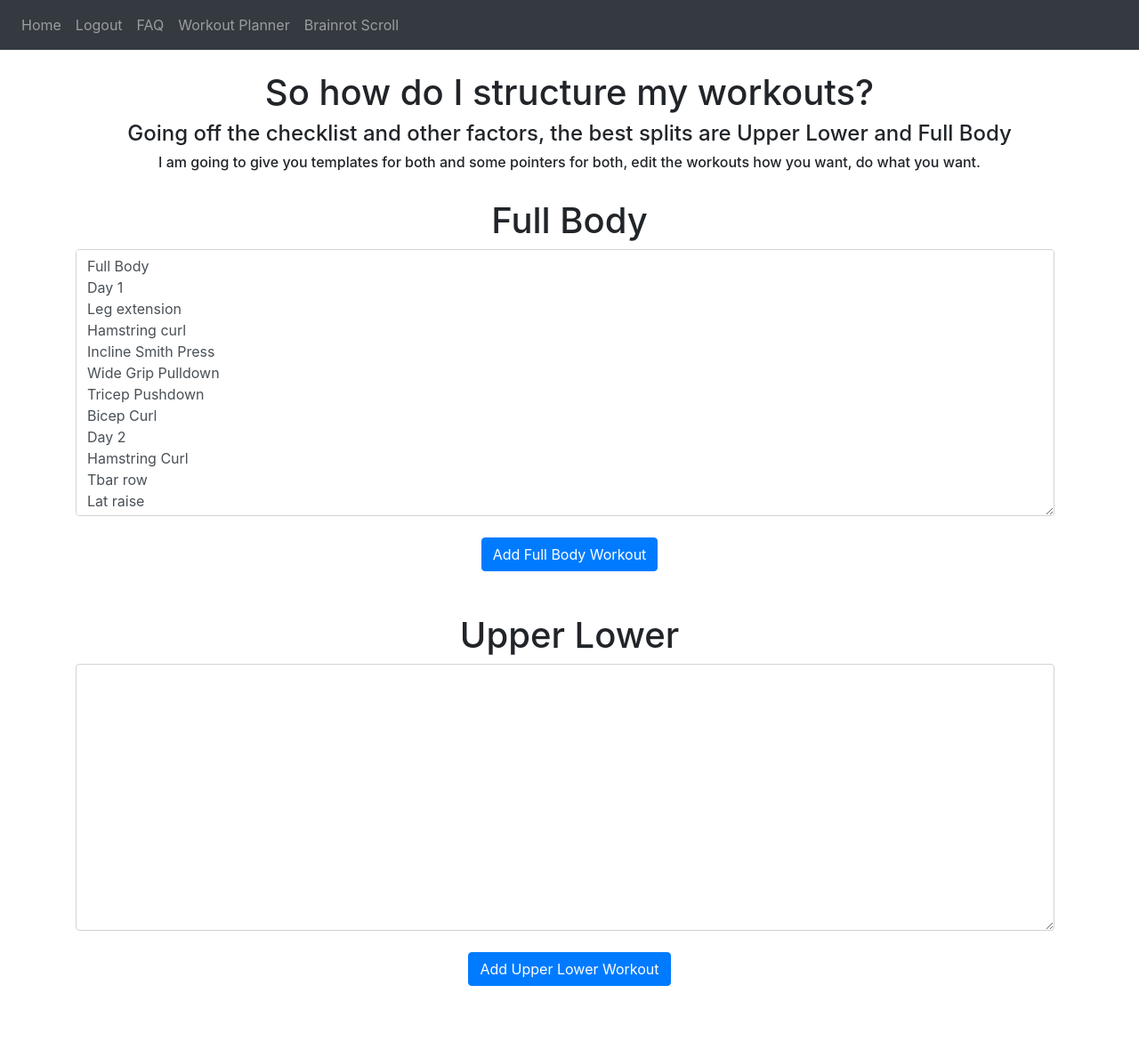
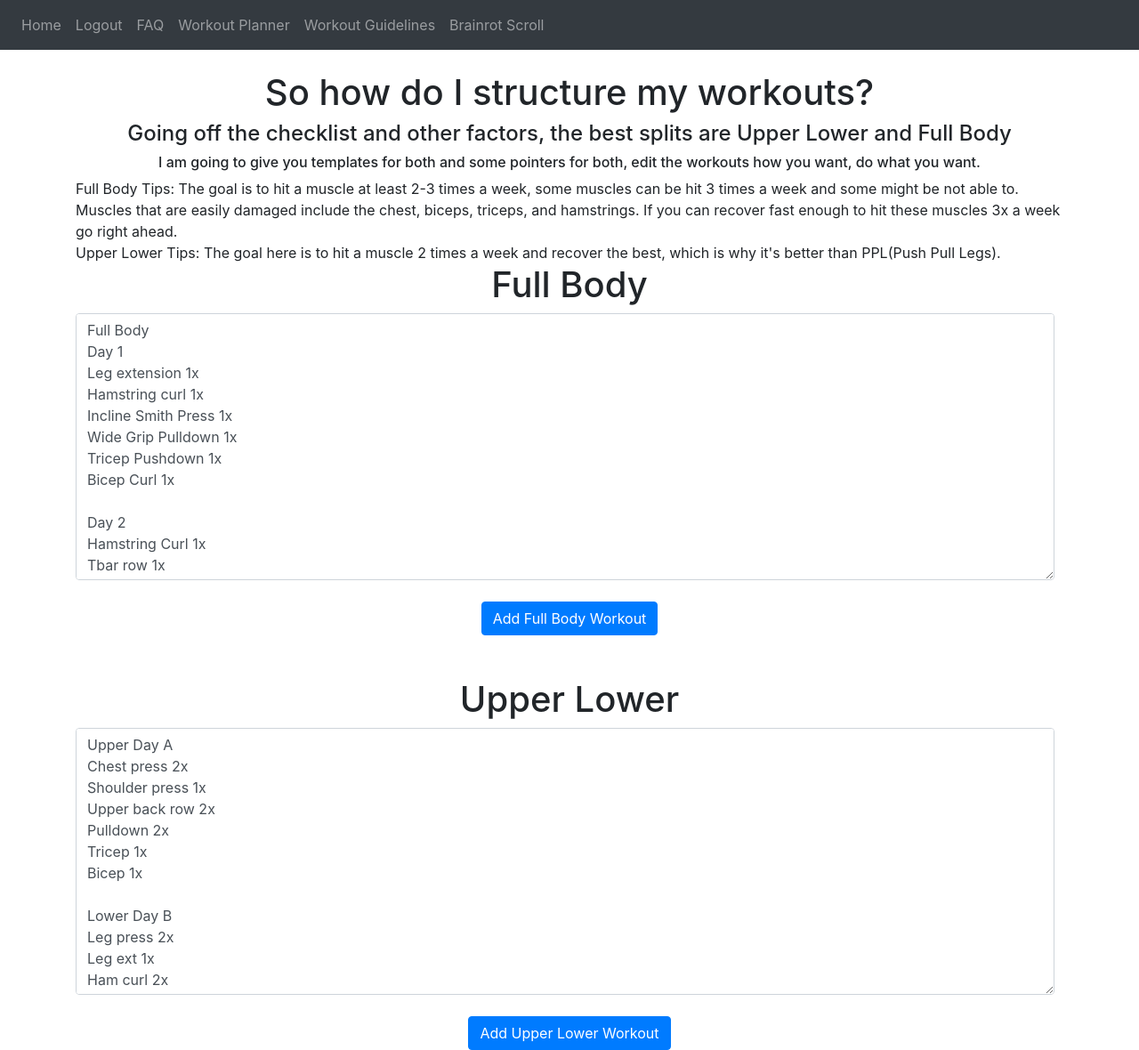
Before and after one commit to henrynguyen50/TomorrowOfFitness, a Flask app: page /WorkoutPlanner in a window 1280 px wide. Shown: the whole page at 89% size. Before the commit the page ends 1108 px from the top, so only its background shows below. Run offline with Flask 3, Linux system fonts and the light colour scheme; a user stored in the database is signed in; some libraries are stand-ins or nearby versions.

Commit message:
Fixed workouts, want to make CRUD for notes, added Workout Guidelines as well

```diff
--- a/website/templates/WorkoutPlanner.html
+++ b/website/templates/WorkoutPlanner.html
@@ -6,6 +6,10 @@
 <h1 align="center">So how do I structure my workouts?</h1>
 <h4 align="center">Going off the checklist and other factors, the best splits are Upper Lower and Full Body</h4>
 <h6 align="center">I am going to give you templates for both and some pointers for both, edit the workouts how you want, do what you want.</h6>
+<h8 align="center">Full Body Tips: The goal is to hit a muscle at least 2-3 times a week, some muscles can be hit 3 times a week and some might be not able to. Muscles that are easily damaged include the chest, biceps, triceps, and hamstrings. If you can recover fast enough to hit these muscles 3x a week go right ahead.
+</h8>
+<br>
+<h8 align="center">Upper Lower Tips: The goal here is to hit a muscle 2 times a week and recover the best, which is why it's better than PPL(Push Pull Legs).
 
 <br>
 
@@ -22,7 +26,7 @@
   {% for note in user.notes %}
     {% if note.data.startswith("Full Body:") %}
       <li class="list-group-item">
-        {{ note.data[10:] }}  <!-- Removes "Full Body:" from display -->
+        {{ note.data[11:] | replace('\n', '<br>') | safe }}  <!-- Removes "Full Body:" from display -->
         <button type="button" class="close" onClick="deleteNote('{{ note.id }}')">
           <span aria-hidden="true">&times;</span>
         </button>
@@ -30,29 +34,32 @@
     {% endif %}
   {% endfor %}
 </ul>
-<form method="POST">
+<form method="POST" id="full-body-form">
     <textarea name="full_body_note" id="full_body_note" class="form-control">
 Full Body
 Day 1
-Leg extension
-Hamstring curl
-Incline Smith Press
-Wide Grip Pulldown
-Tricep Pushdown
-Bicep Curl
+Leg extension 1x
+Hamstring curl 1x
+Incline Smith Press 1x
+Wide Grip Pulldown 1x
+Tricep Pushdown 1x
+Bicep Curl 1x
+
 Day 2
-Hamstring Curl
-Tbar row
-Lat raise
-Bicep Curl
-Tricep Pushdown
-Leg Press
+Hamstring Curl 1x
+Tbar row 1x
+Lat raise 1x
+Bicep Curl 1x
+Tricep Pushdown 1x
+Leg Press 1x
+
 Day 3
-Shoulder Press
-Pec Deck
-Lat Row
-Tbar Row
-Leg extension
+Shoulder Press 1x
+Pec Deck 1x
+Lat Row 1x
+Tbar Row 1x
+Leg extension 1x
+Calf 1x
     </textarea>
     <br />
     <div align="center">
@@ -68,7 +75,7 @@ Leg extension
   {% for note in user.notes %}
     {% if note.data.startswith("Upper Lower:") %}
       <li class="list-group-item">
-        {{ note.data[12:] }}  <!-- Removes "Upper Lower:" from display -->
+        {{ note.data[12:] | replace('\n', '<br>') | safe  }}  <!-- Removes "Upper Lower:" from display -->
         <button type="button" class="close" onClick="deleteNote('{{ note.id }}')">
           <span aria-hidden="true">&times;</span>
         </button>
@@ -77,7 +84,38 @@ Leg extension
   {% endfor %}
 </ul>
 <form method="POST">
-    <textarea name="upper_lower_note" id="upper_lower_note" class="form-control"></textarea>
+    <textarea name="upper_lower_note" id="upper_lower_note" class="form-control">
+Upper Day A
+Chest press 2x
+Shoulder press 1x
+Upper back row 2x
+Pulldown 2x
+Tricep 1x
+Bicep 1x
+
+Lower Day B
+Leg press 2x
+Leg ext 1x
+Ham curl 2x
+Calf 2x
+Adductor 1x
+
+Upper Day B
+Incline press 1x
+Chest fly 1x
+Upper Back row 2x
+Lower lateral row 2x
+Lat raise 2x
+Tricep 1x
+Bi 1x
+
+Lower Day B
+Leg press 2x
+Leg ext 1x
+Ham curl 2x
+Calf 2x
+Adductor 1x
+    </textarea>
     <br />
     <div align="center">
       <button type="submit" class="btn btn-primary">Add Upper Lower Workout</button>
--- a/website/templates/base.html
+++ b/website/templates/base.html
@@ -31,6 +31,7 @@
           <a class="nav-item nav-link" id="logout" href="/logout">Logout</a>
           <a class="nav-item nav-link" id="FAQ" href="/FAQ">FAQ</a>
           <a class="nav-item nav-link" id="WorkoutPlanner" href="/WorkoutPlanner">Workout Planner</a>
+          <a class="nav-item nav-link" id="WorkoutPlanner" href="/guidelines">Workout Guidelines</a>
           <a class="nav-item nav-link" id="brainrot" href="/brainrot">Brainrot Scroll</a>
           {% else %}
           <a class="nav-item nav-link" id="login" href="/login">Login</a>
--- a/website/templates/home.html
+++ b/website/templates/home.html
@@ -23,6 +23,7 @@
 <h2 align="center">Basic Pointers</h2>
 
 <div align="center"><a>Bulking is not needed to build "more" muscle</a></div>
+<div align="center"><a>Muscle is not built through microtears</a></div>
 <div align="center"><a>Zero intensifiers (drop sets) (finishers) are needed</a></div>
 <div align="center"><a>Time under tension is a useless metric</a></div>
 <div align="center"><a>The "stretch" or maximum range of motion is not needed</a></div>
--- a/website/views.py
+++ b/website/views.py
@@ -41,6 +41,11 @@ def workout():
 
     return render_template("WorkoutPlanner.html", user=current_user)
 
+@views.route('/guidelines')
+@login_required
+def guidelines():
+
+    return render_template("guidelines.html", user=current_user)
 
 @views.route('/brainrot')
 @login_required
```
Also changed, not shown: instance/database.db, website/static/index.js (line endings or trailing spaces).
